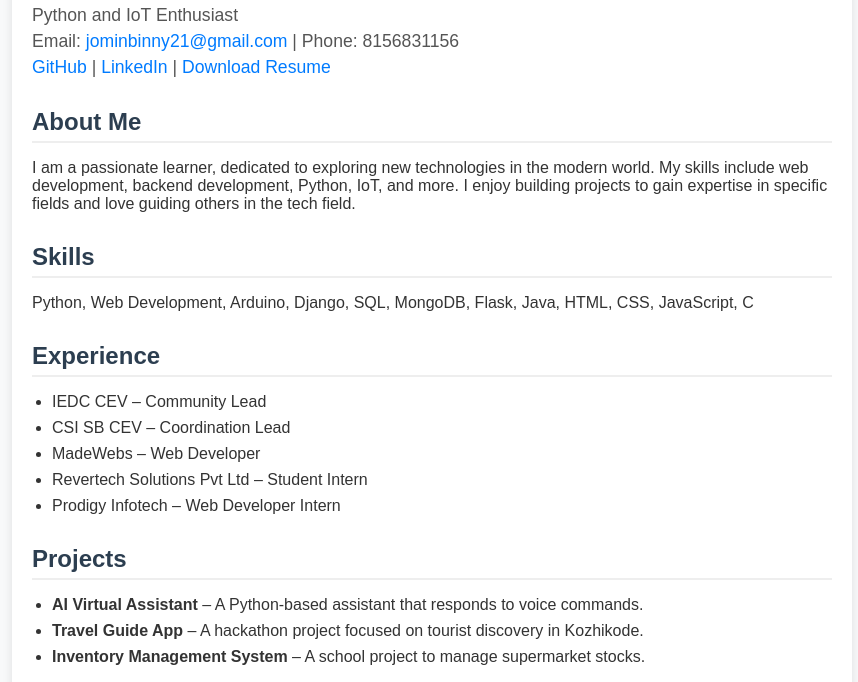
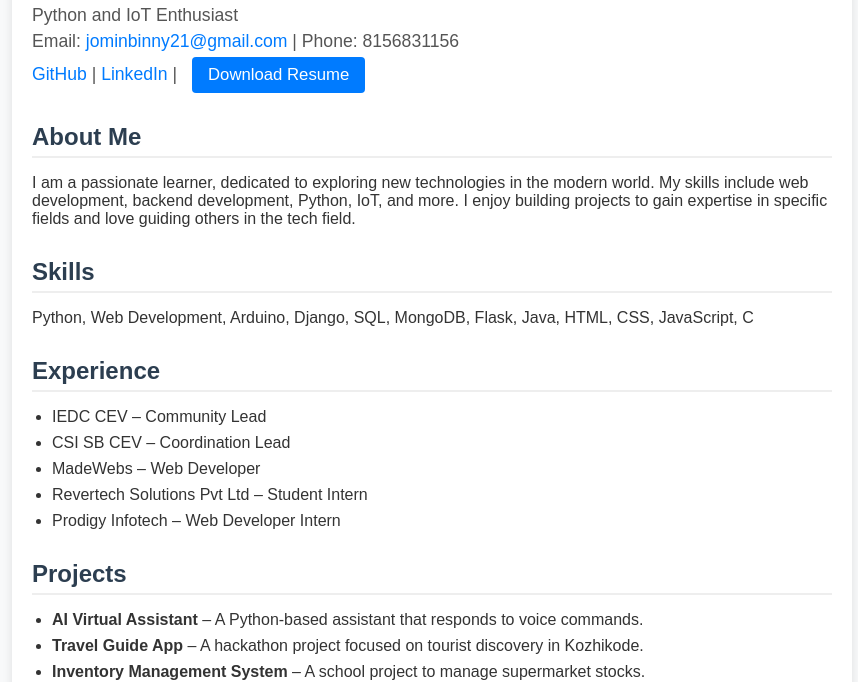
Before and after one commit to jominbinny/jominbinny.github.io, a plain HTML site: page index.html in a window 1280 px wide. Shown: the part 135-817 px from the top of the page, without its empty margins (208-1066 px from the left). Drawn offline with Linux system fonts and the light colour scheme.

Commit message:
Update index.html

```diff
--- a/index.html
+++ b/index.html
@@ -1,4 +1,3 @@
-
 <!DOCTYPE html>
 <html lang="en">
 <head>
@@ -13,22 +12,29 @@
             <h1>Jomin Binny</h1>
             <p>Python and IoT Enthusiast</p>
             <p>Email: <a href="mailto:jominbinny21@gmail.com">jominbinny21@gmail.com</a> | Phone: 8156831156</p>
-            <p>
+            <p class="social-links">
                 <a href="https://github.com/jominbinny" target="_blank">GitHub</a> |
                 <a href="https://linkedin.com/in/jominbinny" target="_blank">LinkedIn</a> |
-                <a href="jomin-resume.pdf" target="_blank">Download Resume</a>
+                <a href="jomin-resume.pdf" target="_blank" class="button">Download Resume</a>
             </p>
         </header>
+
         <section>
             <h2>About Me</h2>
-            <p>I am a passionate learner, dedicated to exploring new technologies in the modern world.
-            My skills include web development, backend development, Python, IoT, and more.
-            I enjoy building projects to gain expertise in specific fields and love guiding others in the tech field.</p>
+            <p>
+                I am a passionate learner, dedicated to exploring new technologies in the modern world.
+                My skills include web development, backend development, Python, IoT, and more.
+                I enjoy building projects to gain expertise in specific fields and love guiding others in the tech field.
+            </p>
         </section>
+
         <section>
             <h2>Skills</h2>
-            <p>Python, Web Development, Arduino, Django, SQL, MongoDB, Flask, Java, HTML, CSS, JavaScript, C</p>
+            <p>
+                Python, Web Development, Arduino, Django, SQL, MongoDB, Flask, Java, HTML, CSS, JavaScript, C
+            </p>
         </section>
+
         <section>
             <h2>Experience</h2>
             <ul>
@@ -39,6 +45,7 @@
                 <li>Prodigy Infotech – Web Developer Intern</li>
             </ul>
         </section>
+
         <section>
             <h2>Projects</h2>
             <ul>
@@ -47,6 +54,7 @@
                 <li><strong>Inventory Management System</strong> – A school project to manage supermarket stocks.</li>
             </ul>
         </section>
+
         <section>
             <h2>Education</h2>
             <p>BTech in CS – College of Engineering Vadakara (Present)</p>
```
